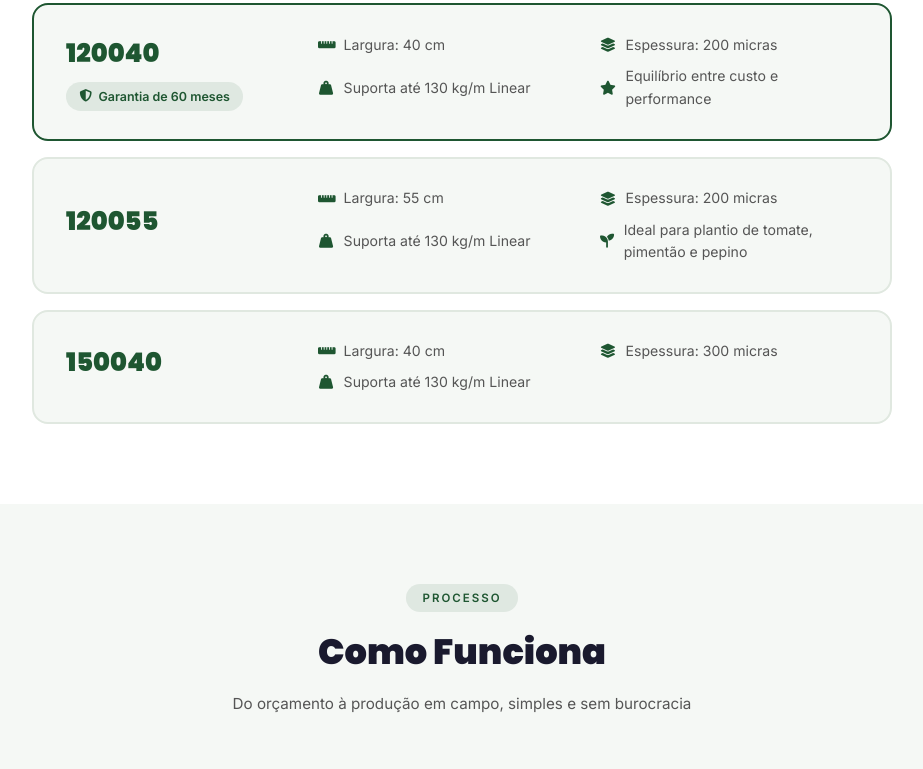
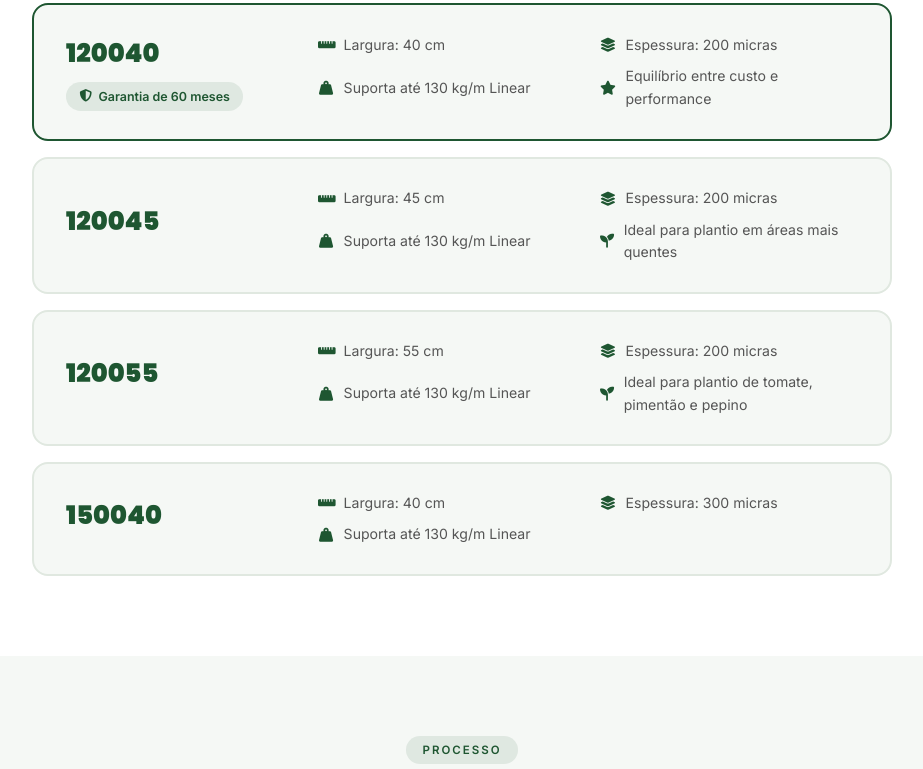
Before and after one commit to PatriotaFritador/bernicker-site, a plain HTML site: page index.html in a window 1280 px wide. Shown: the part 4181-4950 px from the top of the page, without its empty margins (178-1101 px from the left). Drawn offline with Linux system fonts and the light colour scheme; files whose address does not match are found by name.

Commit message:
Adiciona modelo 120045 de volta
- Card 120045 (45 cm / 200 micras / áreas mais quentes)
- Atualiza FAQ e formulário com a nova opção

Co-Authored-By: Claude Sonnet 4.6 <noreply@anthropic.com>

```diff
--- a/index.html
+++ b/index.html
@@ -909,6 +909,17 @@
       </div>
       <div class="modelo-card">
         <div class="modelo-info">
+          <div class="modelo-cod">120045</div>
+        </div>
+        <ul class="modelo-specs">
+          <li><i class="fas fa-ruler-horizontal"></i> Largura: 45 cm</li>
+          <li><i class="fas fa-layer-group"></i> Espessura: 200 micras</li>
+          <li><i class="fas fa-weight-hanging"></i> Suporta até 130 kg/m Linear</li>
+          <li><i class="fas fa-seedling"></i> Ideal para plantio em áreas mais quentes</li>
+        </ul>
+      </div>
+      <div class="modelo-card">
+        <div class="modelo-info">
           <div class="modelo-cod">120055</div>
         </div>
         <ul class="modelo-specs">
@@ -1165,7 +1176,7 @@
           O que significa a numeração dos modelos? <i class="fas fa-chevron-down"></i>
         </button>
         <div class="faq-resposta">
-          <p>Os dois primeiros dígitos indicam o peso do pacote (12 kg ou 15 kg) e a espessura: linha 1200 vem com 200 micras, linha 1500 vem com 300 micras. Os dois últimos dígitos indicam a largura em centímetros (40 ou 55 cm). Exemplo: 120040 = pacote de 12 kg com 200 micras e 40 cm de largura.</p>
+          <p>Os dois primeiros dígitos indicam o peso do pacote (12 kg ou 15 kg) e a espessura: linha 1200 vem com 200 micras, linha 1500 vem com 300 micras. Os dois últimos dígitos indicam a largura em centímetros (40, 45 ou 55 cm). Exemplo: 120040 = pacote de 12 kg com 200 micras e 40 cm de largura.</p>
         </div>
       </div>
       <div class="faq-item">
@@ -1265,6 +1276,7 @@
           <select id="modelo" name="modelo" required>
             <option value="">Selecione um modelo...</option>
             <option>120040 (60 meses de garantia)</option>
+            <option>120045</option>
             <option>120055</option>
             <option>150040</option>
             <option>Ainda não sei, quero orientação</option>
```
